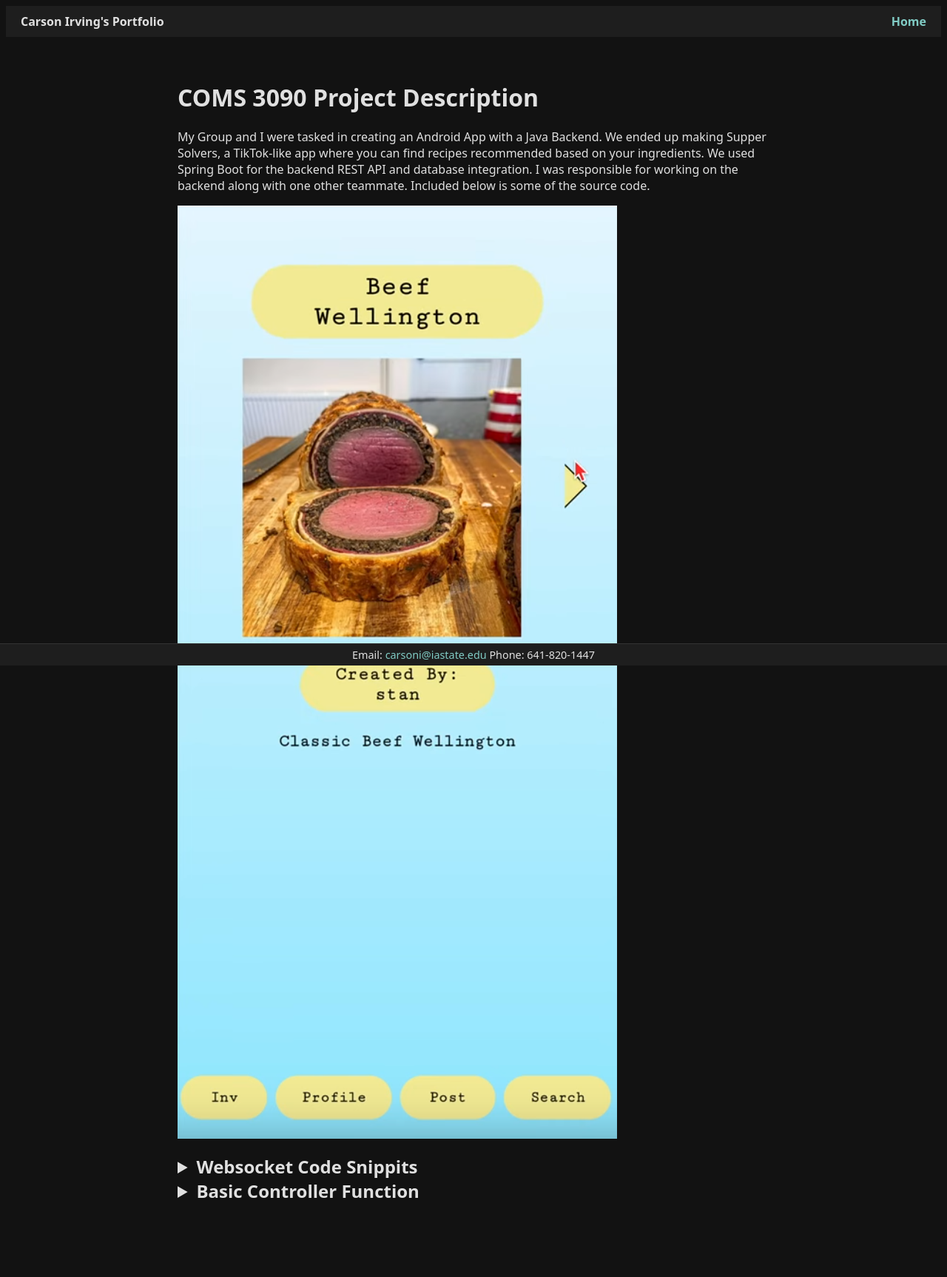
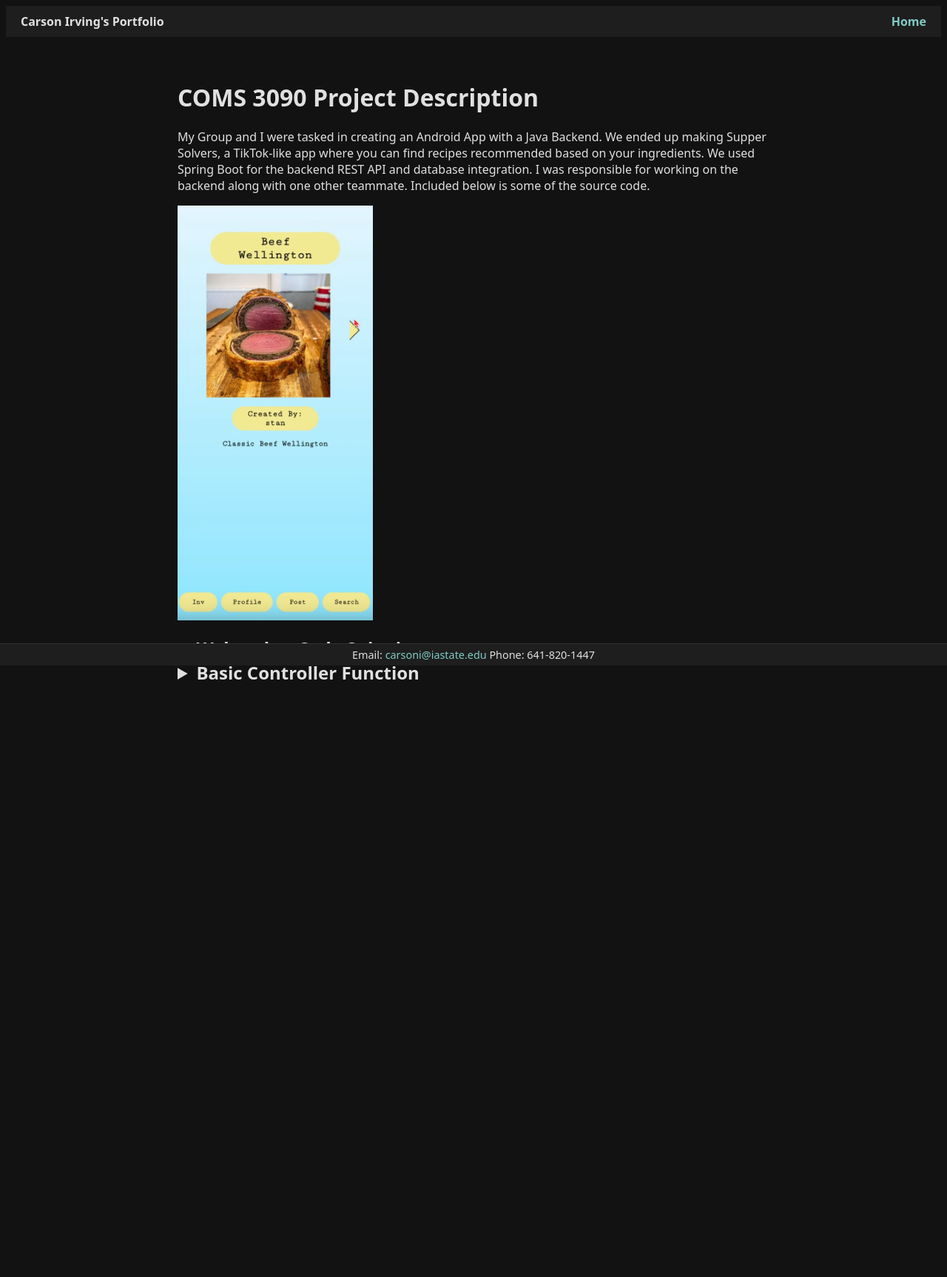
Before and after one commit to carsoni4/carsoni4.github.io, a Jekyll site: the page built from 309Project/projectDescription.md, in a window 1280 px wide. Shown: the whole page at 74% size. Built offline with Jekyll 4.4.1, drawn with Linux system fonts in a browser that asks for light colours; after the commit the page ends 1026 px from its top, so only the background shows below that.

Commit message:
resizing image

```diff
--- a/309Project/projectDescription.md
+++ b/309Project/projectDescription.md
@@ -6,7 +6,7 @@ title: COMS 3090 Project Description
 My Group and I were tasked in creating an Android App with a Java Backend.
 We ended up making Supper Solvers, a TikTok-like app where you can find recipes recommended based on your ingredients. We used Spring Boot for the backend REST API and database integration. I was responsible for working on the backend along with one other teammate. Included below is some of the source code.
 
-<img src="/assets/309Project/SupperSolverPicture.png" alt="Picture of SupperSolver Homescreen" style="max-width:100%; height:auto;">
+<img src="/assets/309Project/SupperSolverPicture.png" alt="Picture of SupperSolver Homescreen" style="max-width:33%; height:auto;">
 
 <details>
     <summary style="font-size:1.5em; font-weight:bold;">Websocket Code Snippits</summary>
```
